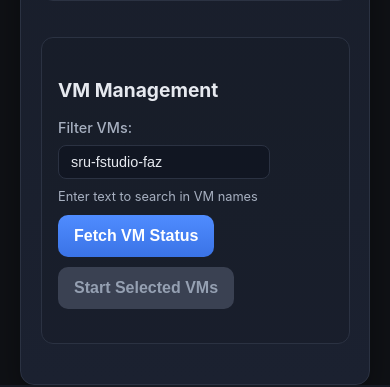
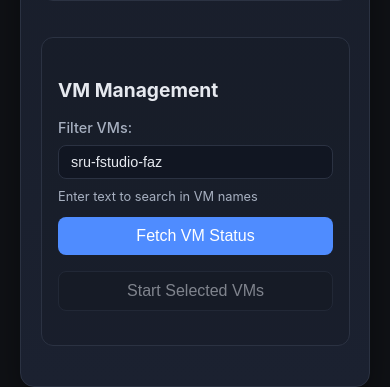
Before and after one commit to s-ruiter/FabricStudioController, a Flask app: page / in a window 390 px wide. Shown: the part 898-1285 px from the top of the page. Run offline with Flask 3, Linux system fonts and the light colour scheme.

Commit message:
Improve VM Management layout for better organization
- Restructure layout with separate filter and action sections
- Align filter input and Fetch button on same line
- Move Start Selected VMs button to separate row below
- Add primary/secondary button styling with hover effects
- Improve responsive design for mobile devices
- Better visual hierarchy and spacing

```diff
--- a/static/style.css
+++ b/static/style.css
@@ -207,13 +207,31 @@ pre {
 }
 
 .vm-manager { margin-bottom: 18px; }
-.vm-controls { display: flex; flex-wrap: wrap; gap: 10px; margin-bottom: 12px; }
+.vm-controls {
+  display: flex;
+  flex-direction: column;
+  gap: 16px;
+  margin-bottom: 12px;
+}
+
+.filter-section {
+  display: flex;
+  align-items: flex-end;
+  gap: 12px;
+  flex-wrap: wrap;
+}
+
+.action-section {
+  display: flex;
+  justify-content: flex-start;
+}
 
 .filter-control {
   display: flex;
   flex-direction: column;
   gap: 6px;
   min-width: 200px;
+  flex: 1;
 }
 
 .filter-control label {
@@ -243,6 +261,48 @@ pre {
   color: var(--text-secondary);
   margin-top: 4px;
   line-height: 1.3;
+}
+
+.action-button.primary {
+  background: var(--accent);
+  color: white;
+  border: none;
+  padding: 10px 20px;
+  border-radius: 8px;
+  font-weight: 500;
+  cursor: pointer;
+  transition: all 0.2s ease;
+  white-space: nowrap;
+  height: fit-content;
+}
+
+.action-button.primary:hover:not(:disabled) {
+  background: #5a8bff;
+  transform: translateY(-1px);
+}
+
+.action-button.secondary {
+  background: var(--container-bg);
+  color: var(--text-primary);
+  border: 1px solid var(--border-color);
+  padding: 10px 20px;
+  border-radius: 8px;
+  font-weight: 500;
+  cursor: pointer;
+  transition: all 0.2s ease;
+  white-space: nowrap;
+}
+
+.action-button.secondary:hover:not(:disabled) {
+  background: var(--input-bg);
+  border-color: var(--accent);
+  transform: translateY(-1px);
+}
+
+.action-button:disabled {
+  opacity: 0.5;
+  cursor: not-allowed;
+  transform: none;
 }
 .vm-list { list-style: none; padding: 0; margin: 0; }
 
@@ -281,4 +341,18 @@ pre {
   .container { padding: 20px; }
   .vm-item { grid-template-columns: auto auto 1fr; grid-auto-rows: auto; row-gap: 8px; }
   .vm-item span:last-child { justify-self: end; }
+
+  .filter-section {
+    flex-direction: column;
+    align-items: stretch;
+  }
+
+  .filter-control {
+    min-width: auto;
+  }
+
+  .action-button {
+    width: 100%;
+    justify-content: center;
+  }
 }
--- a/templates/index.html
+++ b/templates/index.html
@@ -74,13 +74,17 @@
                 <div class="vm-manager">
                     <h2>VM Management</h2>
                     <div class="vm-controls">
-                        <div class="filter-control">
-                            <label for="vm-filter">Filter VMs:</label>
-                            <input type="text" id="vm-filter" name="vm-filter" value="sru-fstudio-faz" placeholder="e.g., workshop, test, faz">
-                            <small class="filter-help">Enter text to search in VM names</small>
+                        <div class="filter-section">
+                            <div class="filter-control">
+                                <label for="vm-filter">Filter VMs:</label>
+                                <input type="text" id="vm-filter" name="vm-filter" value="sru-fstudio-faz" placeholder="e.g., workshop, test, faz">
+                                <small class="filter-help">Enter text to search in VM names</small>
+                            </div>
+                            <button type="button" id="fetch-vms-btn" class="action-button primary">Fetch VM Status</button>
                         </div>
-                        <button type="button" id="fetch-vms-btn" class="action-button">Fetch VM Status</button>
-                        <button type="button" id="start-selected-btn" class="action-button" disabled>Start Selected VMs</button>
+                        <div class="action-section">
+                            <button type="button" id="start-selected-btn" class="action-button secondary" disabled>Start Selected VMs</button>
+                        </div>
                     </div>
                     <div id="vm-status-message"></div>
                     <ul id="vm-list" class="vm-list"></ul>
```
